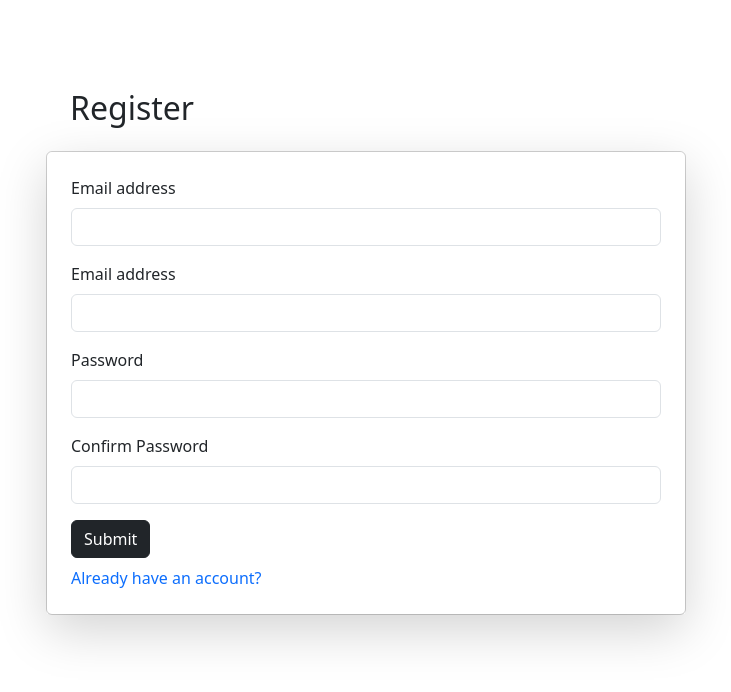
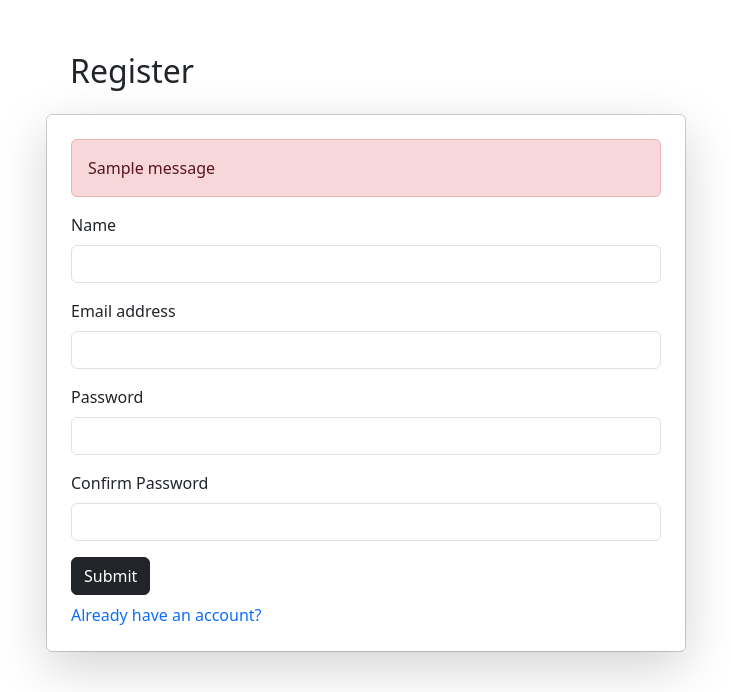
Before and after one commit to cesarjakub/web_security, a Flask app: page /register in a window 1280 px wide. Shown: the top 692 px of the page, without its empty margins (274-1005 px from the left). Run offline with Flask 3, Linux system fonts and the light colour scheme; one stand-in notice (Sample message) is shown; some libraries are stand-ins or nearby versions.

Commit message:
feat: register and databse hashes work

```diff
--- a/app.py
+++ b/app.py
@@ -2,12 +2,15 @@
 from dotenv import load_dotenv
 from flask_mysqldb import MySQL
 import os
+import hashlib
 
 load_dotenv()
 
 app = Flask(__name__)
 
 mysql = MySQL(app)
+
+app.secret_key = os.getenv('TOKEN')
 
 app.config['MYSQL_DB'] = os.getenv('DB_NAME')
 app.config['MYSQL_HOST'] = os.getenv('DB_HOST')
@@ -19,9 +22,37 @@
 def login():
     return render_template("login.html")
 
-@app.route("/register")
+
+@app.route("/register", methods=["POST", "GET"])
 def register():
-    return render_template("register.html")
+    if request.method == "POST":
+        user_name = request.form["name"]
+        email = request.form["email"]
+        password = request.form["pass"]
+        password_rept = request.form["passrept"]
+
+        password_hash = hash_password(password)
+        password_rept_hash = hash_password(password_rept)
+
+        if password_hash == password_rept_hash:
+            cursor = mysql.connection.cursor()
+            cursor.execute("INSERT INTO users (name, email, password) VALUES(%s, %s, %s)", (user_name, email, password_hash))
+            mysql.connection.commit()
+            cursor.close()
+            return redirect(url_for("login"))
+        else:
+            flash('Passwords do not match. Please try again.', 'warning')
+            return render_template("register.html")
+    else:
+        return render_template("register.html")
+
+
+def hash_password(password):
+    salt = "salted password"
+    password_with_salt = password + salt
+    hashed_password = hashlib.sha256(password_with_salt.encode()).hexdigest()
+    return hashed_password
+
 
 @app.errorhandler(404)
 def page_not_found(e):
--- a/templates/register.html
+++ b/templates/register.html
@@ -9,7 +9,7 @@
 
     <meta charset="UTF-8">
     <meta name="viewport" content="width=device-width, initial-scale=1.0">
-    <title>Login</title>
+    <title>Register</title>
 </head>
 <body>
     <div class="container d-flex justify-content-center align-items-center">
@@ -18,22 +18,33 @@
             <div class="card" id="card-style">
 
                 <div class="card-body p-4 shadow-lg">
+                    {% with messages = get_flashed_messages() %}
+                        {% if messages %}
+                            {% for message in messages %}
+                                <div class="alert alert-danger" role="alert">
+                                    <div>
+                                        {{ message }}
+                                    </div>
+                                </div>
+                            {% endfor %}
+                        {% endif %}
+                    {% endwith %}
                     <form action="#" method="POST">
                         <div class="mb-3">
-                            <label for="registerUserNameInput" class="form-label">Email address</label>
-                            <input type="text" class="form-control" id="registerUserNameInput" required>
+                            <label for="registerUserNameInput" class="form-label">Name</label>
+                            <input type="text" class="form-control" id="registerUserNameInput" name="name" required>
                         </div>
                         <div class="mb-3">
                             <label for="registerEmailInput" class="form-label">Email address</label>
-                            <input type="email" class="form-control" id="registerEmailInput" required>
+                            <input type="email" class="form-control" id="registerEmailInput" name="email" required>
                         </div>
                         <div class="mb-3">
                             <label for="registerPassInput" class="form-label">Password</label>
-                            <input type="password" class="form-control" id="registerPassInput" required>
+                            <input type="password" class="form-control" id="registerPassInput" name="pass" required>
                         </div>
                         <div class="mb-3">
                             <label for="registerPassReptInput" class="form-label">Confirm Password</label>
-                            <input type="password" class="form-control" id="registerPassReptInput" required>
+                            <input type="password" class="form-control" id="registerPassReptInput" name="passrept" required>
                         </div>
                         <button type="submit" class="btn btn-dark mb-2">Submit</button>
                     </form>
```
